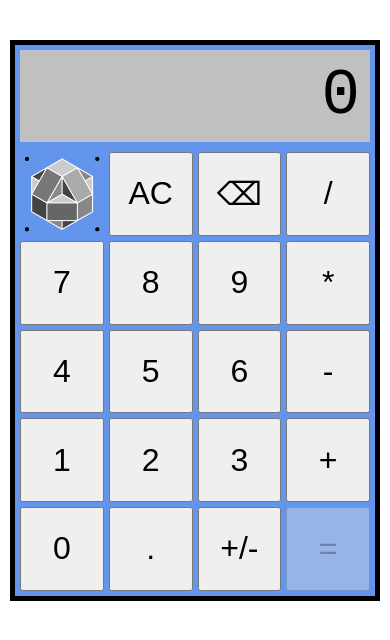
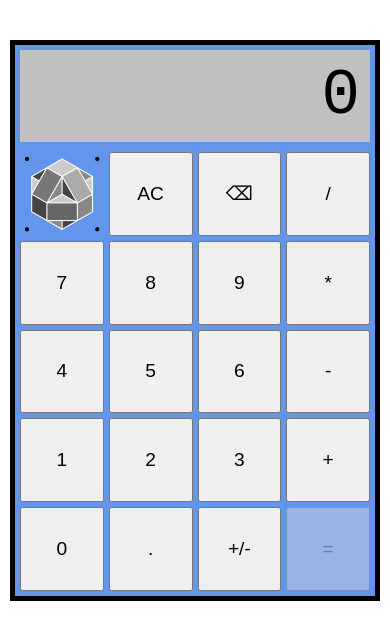
Before and after one commit to VinEdw/odin-calculator, a plain HTML site: page index.html in a window 390 px wide. Drawn offline with Linux system fonts and the light colour scheme.

Commit message:
Shrink the calculator buttons on smaller screens

```diff
--- a/styles/style.css
+++ b/styles/style.css
@@ -54,3 +54,9 @@ html {
   background-size: cover;
   background-repeat: no-repeat;
 }
+
+@media (max-width: 400px) {
+  #calculator-buttons button {
+    font-size: 1.2rem
+  }
+}
```
